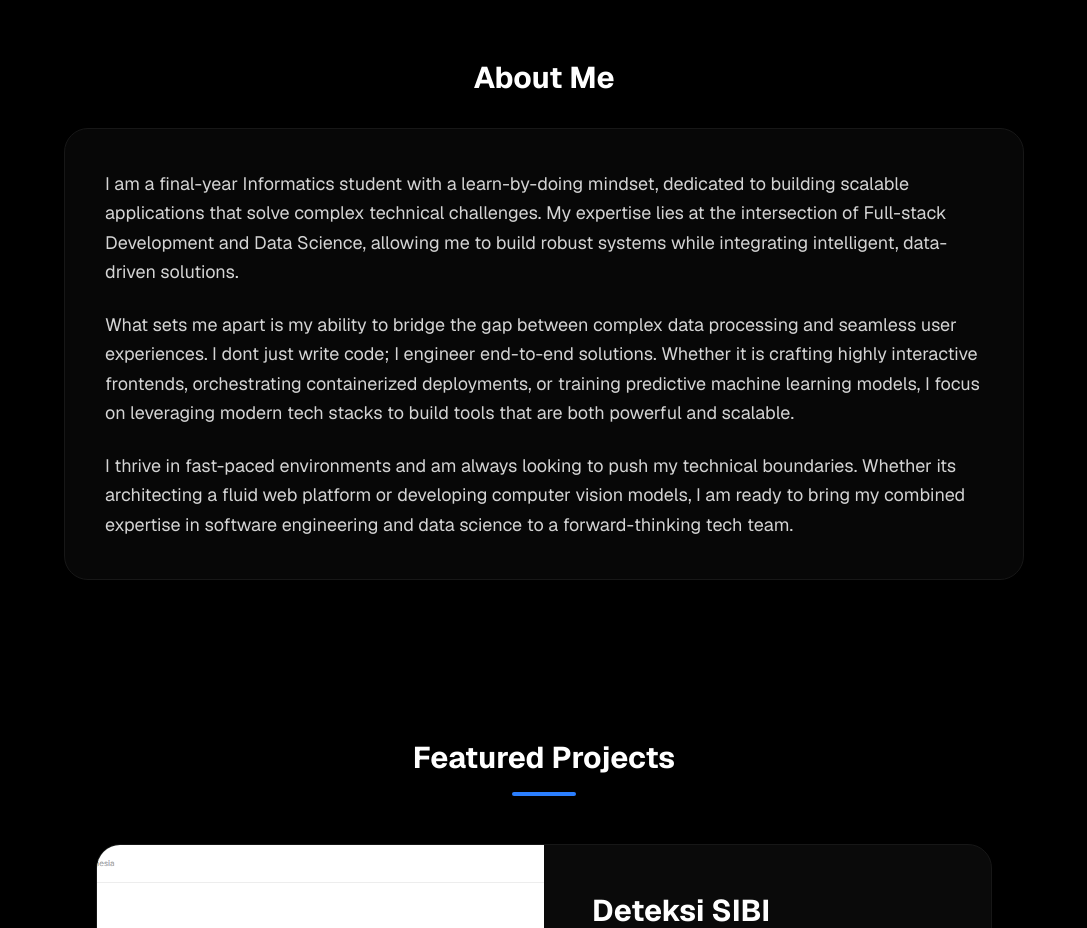
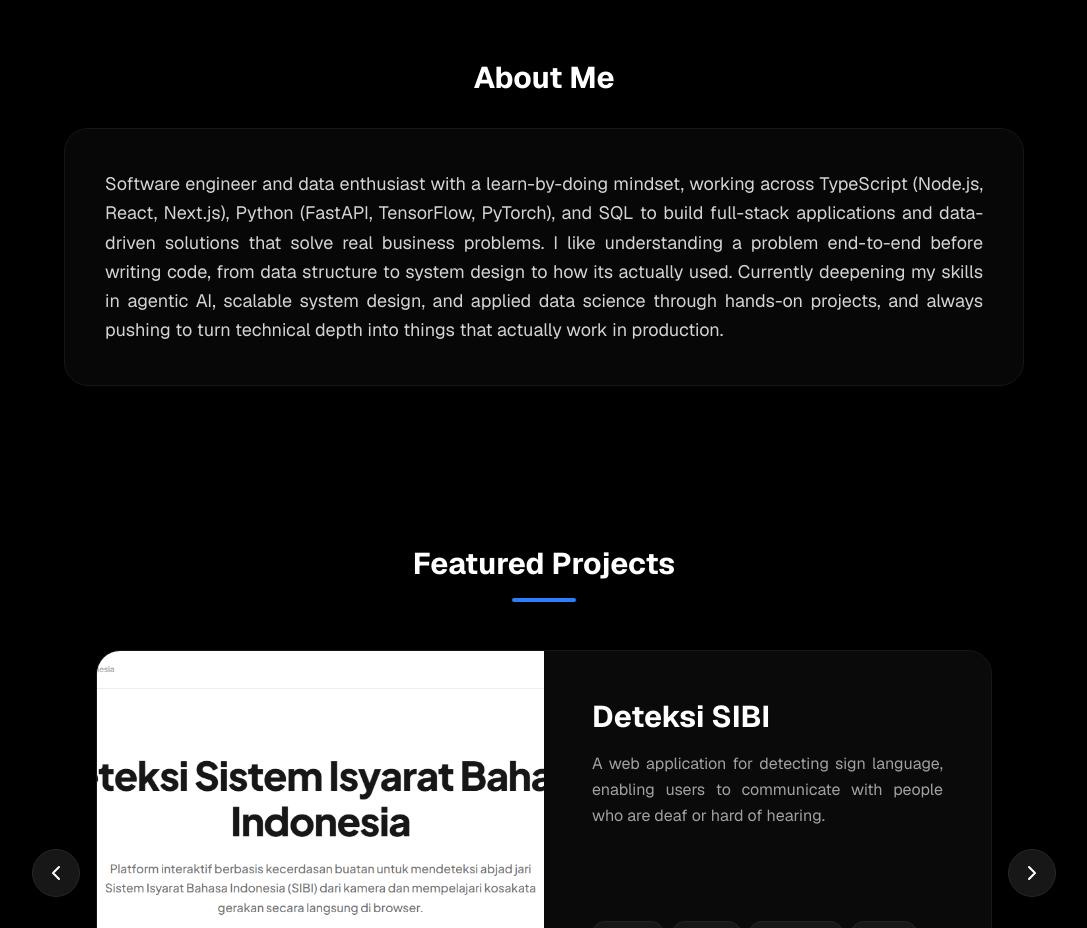
Before and after one commit to evandri30/Portopolio, a Next.js app: page / in a window 1280 px wide. Shown: the part 820-1748 px from the top of the page, without its empty margins (96-1183 px from the left). Built offline with nearby package versions, Linux system fonts and the light colour scheme.

Commit message:
update about section

```diff
--- a/src/components/AboutMe.tsx
+++ b/src/components/AboutMe.tsx
@@ -12,7 +12,7 @@ export default function AboutMe() {
                 transition={{ type: "spring", stiffness: 100, damping: 20 }}
             >
                 <h2 className="text-3xl font-bold mb-8 text-center text-white">About Me</h2>
-                <div className="bg-neutral-900/30 p-8 sm:p-10 rounded-3xl shadow-lg border border-neutral-900 relative overflow-hidden">
+                <div className="bg-neutral-900/30 p-8 sm:p-10 rounded-3xl shadow-lg border border-neutral-900 relative overflow-hidden text-justify">
                     <div className="space-y-6">
                         <motion.p
                             initial={{ opacity: 0, x: -50 }}
@@ -21,27 +21,7 @@ export default function AboutMe() {
                             transition={{ type: "spring", stiffness: 100, damping: 20, delay: 0.1 }}
                             className="text-neutral-300 leading-relaxed text-lg"
                         >
-                            I am a final-year Informatics student with a learn-by-doing mindset, dedicated to building scalable applications that solve complex technical challenges. My expertise lies at the intersection of Full-stack Development and Data Science, allowing me to build robust systems while integrating intelligent, data-driven solutions.
-                        </motion.p>
-
-                        <motion.p
-                            initial={{ opacity: 0, x: -50 }}
-                            whileInView={{ opacity: 1, x: 0 }}
-                            viewport={{ once: true }}
-                            transition={{ type: "spring", stiffness: 100, damping: 20, delay: 0.2 }}
-                            className="text-neutral-300 leading-relaxed text-lg"
-                        >
-                            What sets me apart is my ability to bridge the gap between complex data processing and seamless user experiences. I dont just write code; I engineer end-to-end solutions. Whether it is crafting highly interactive frontends, orchestrating containerized deployments, or training predictive machine learning models, I focus on leveraging modern tech stacks to build tools that are both powerful and scalable.
-                        </motion.p>
-
-                        <motion.p
-                            initial={{ opacity: 0, x: -50 }}
-                            whileInView={{ opacity: 1, x: 0 }}
-                            viewport={{ once: true }}
-                            transition={{ type: "spring", stiffness: 100, damping: 20, delay: 0.3 }}
-                            className="text-neutral-300 leading-relaxed text-lg"
-                        >
-                            I thrive in fast-paced environments and am always looking to push my technical boundaries. Whether its architecting a fluid web platform or developing computer vision models, I am ready to bring my combined expertise in software engineering and data science to a forward-thinking tech team.
+                            Software engineer and data enthusiast with a learn-by-doing mindset, working across TypeScript (Node.js, React, Next.js), Python (FastAPI, TensorFlow, PyTorch), and SQL to build full-stack applications and data-driven solutions that solve real business problems. I like understanding a problem end-to-end before writing code, from data structure to system design to how its actually used. Currently deepening my skills in agentic AI, scalable system design, and applied data science through hands-on projects, and always pushing to turn technical depth into things that actually work in production.
                         </motion.p>
                     </div>
                 </div>
```
